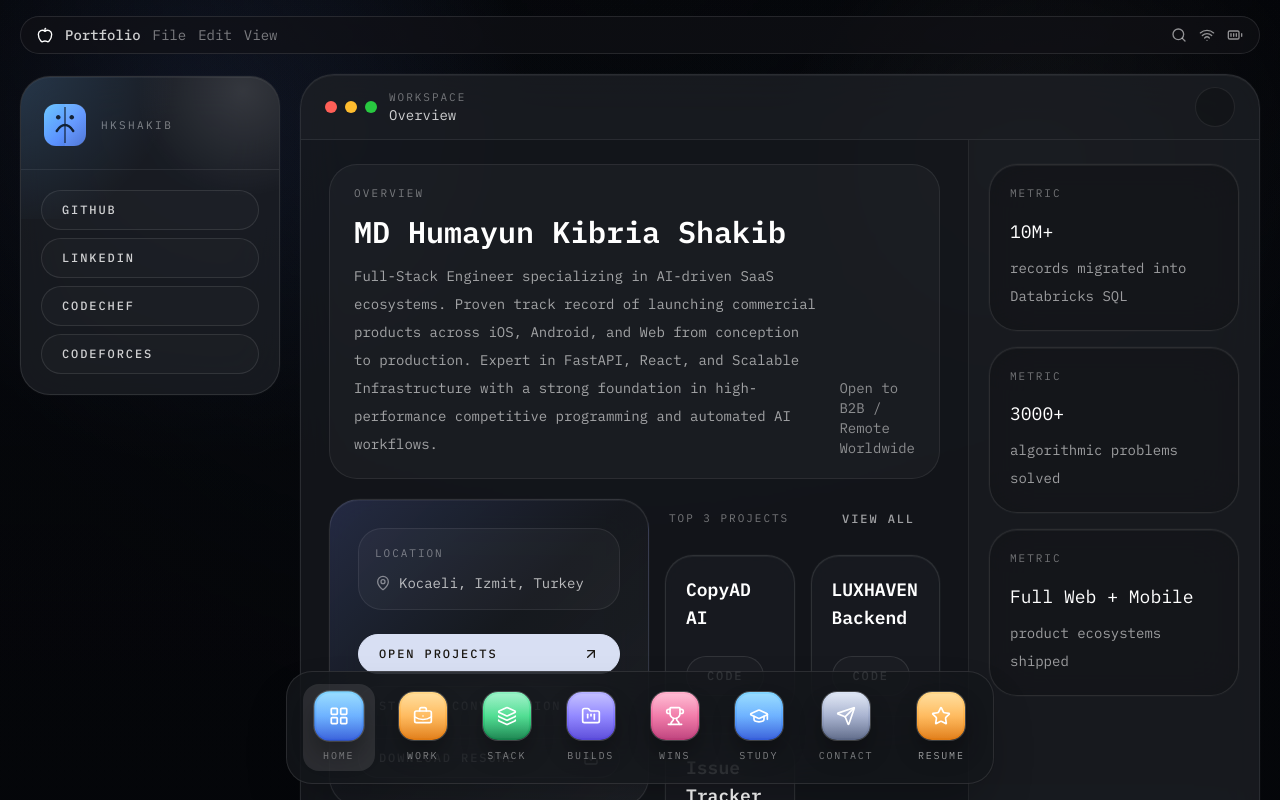
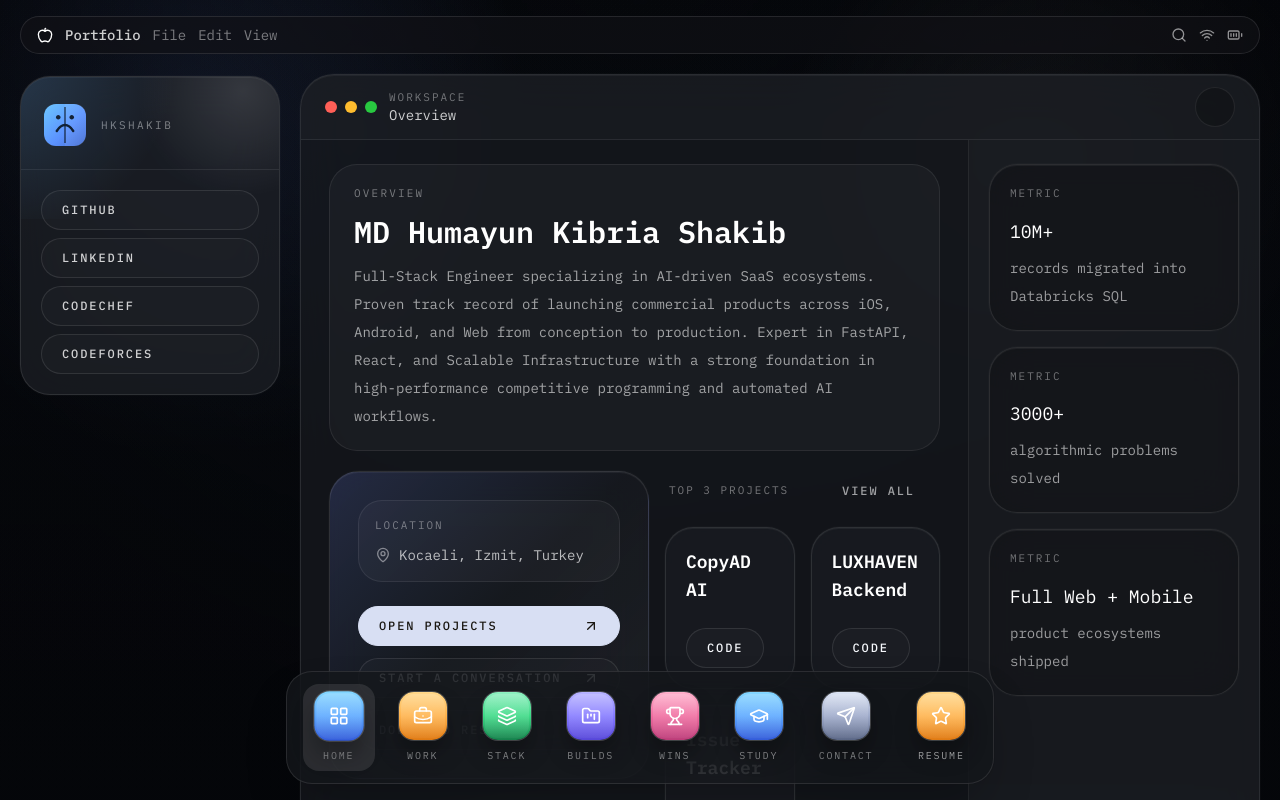
Before and after one commit to hkshakib/portfolio, a React (Vite) app: page / in a window 1280 px wide. Shown: the top 800 px of the page. Built offline with nearby package versions, Linux system fonts and the light colour scheme.

Commit message:
Remove overview availability text

```diff
--- a/src/views/OverviewView.jsx
+++ b/src/views/OverviewView.jsx
@@ -13,7 +13,6 @@ export default function OverviewView() {
         eyebrow="Overview"
         title={portfolio.name}
         description={portfolio.summary}
-        aside={<span>{portfolio.availability}</span>}
       />
 
       <div className="grid gap-4 xl:grid-cols-[320px_minmax(0,1fr)] xl:items-start">
```
